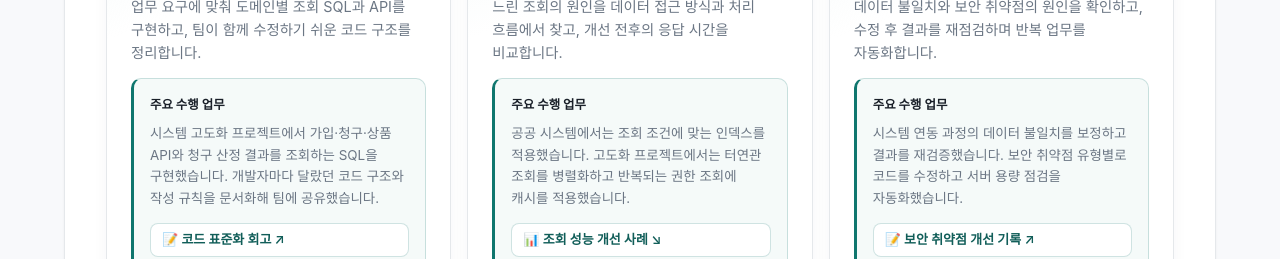
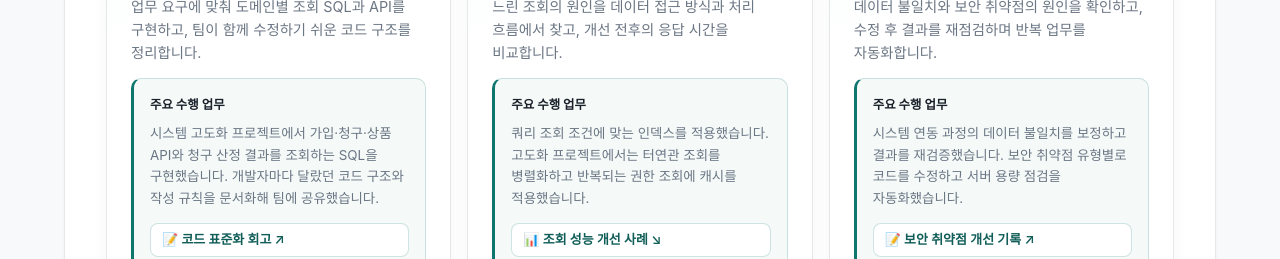
Before and after one commit to seulgae/seulgae.github.io, a React (Vite) app: page / in a window 1280 px wide. Shown: the part 940-1199 px from the top of the page. Built offline with nearby package versions, Linux system fonts and the light colour scheme; a web font is replaced by a local one.

Commit message:
[20261111]주요 수행 업무 단어 수정

```diff
--- a/src/data/profile.js
+++ b/src/data/profile.js
@@ -24,7 +24,7 @@ const skillCompetencies = [
     items: ["Oracle", "MySQL", "CUBRID", "Redis"],
     evidence:
       // "CUBRID 53초→1초 미만 복합 인덱스, Oracle 묵시적 형변환 튜닝, Redis 세션 TTL 동기화 캐싱(10초→0.1초)",
-      "공공 시스템에서는 조회 조건에 맞는 인덱스를 적용했습니다. 고도화 프로젝트에서는 터연관 조회를 병렬화하고 반복되는 권한 조회에 캐시를 적용했습니다.",
+      "쿼리 조회 조건에 맞는 인덱스를 적용했습니다. 고도화 프로젝트에서는 터연관 조회를 병렬화하고 반복되는 권한 조회에 캐시를 적용했습니다.",
   },
   {
     category: "운영 문제를 해결하는 안정성 개선",
```
